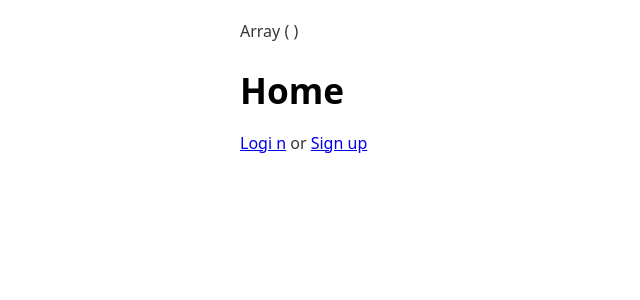
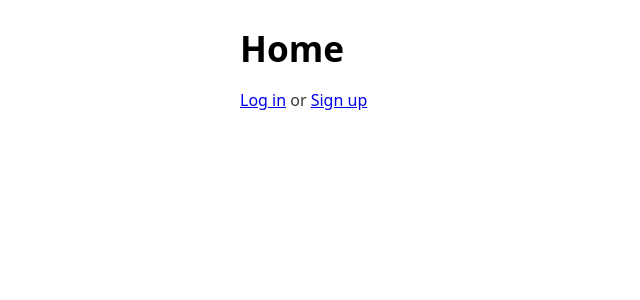
Before and after one commit to john-bede/Login1.1, a PHP site: page / in a window 1280 px wide. Shown: the top 300 px of the page, without its empty margins (0-640 px from the left). Run offline with PHP 8.4, Linux system fonts and the light colour scheme.

Commit message:
updated the log-in name in the index.php page

```diff
--- a/index.php
+++ b/index.php
@@ -1,8 +1,6 @@
 <?php
 
 session_start();
-
-print_r($_SESSION);
 
 ?>
 <!DOCTYPE html>
@@ -21,6 +19,6 @@ print_r($_SESSION);
         <p>You are logged in</p>
 
     <?php else: ?>
-        <p><a href="login.php">Logi n</a> or <a href="signup.html">Sign up</a></p>
+        <p><a href="login.php">Log in</a> or <a href="signup.html">Sign up</a></p>
 
     <?php endif; ?>
```
